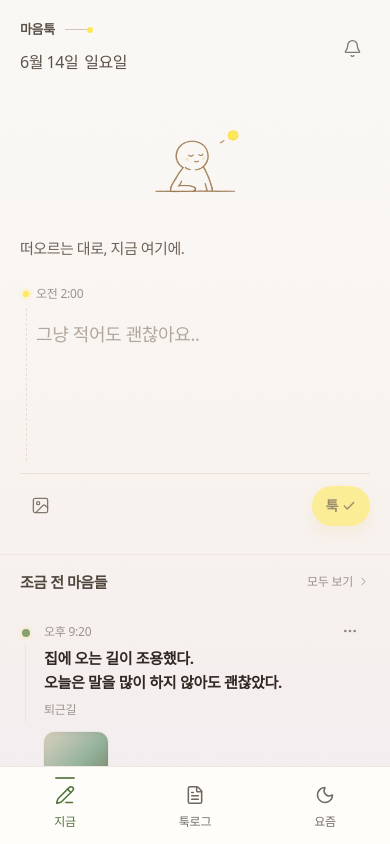
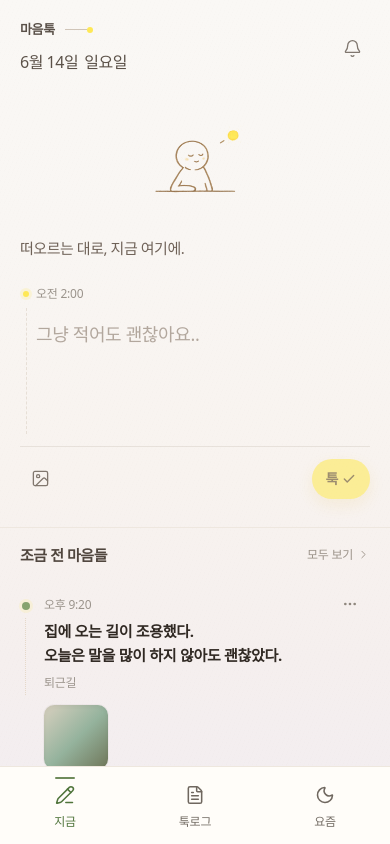
Before and after one commit to ojhdream/maeumtuk, a React (Vite) app: page / in a window 390 px wide. Built offline with nearby package versions, Linux system fonts and the light colour scheme; a web font is replaced by a local one.

Commit message:
Tune mobile composer focus spacing

```diff
--- a/src/App.jsx
+++ b/src/App.jsx
@@ -1074,7 +1074,7 @@ function NowFlowItem({ item, sequence, isLatest = false, onAddDetails, onEdit, o
 
 function NowTab({ todayLogs, recentLogs, onAddLog, onAddDetails, onEditLog, onDeleteLog, onHideWritingExample, onShowSaved }) {
   const noteGuide = "그냥 적어도 괜찮아요..";
-  const minDraftHeight = 135;
+  const minDraftHeight = 108;
   const maxDraftHeight = 270;
   const [draft, setDraft] = useState("");
   const [photoData, setPhotoData] = useState(null);
@@ -1231,7 +1231,7 @@ function NowTab({ todayLogs, recentLogs, onAddLog, onAddDetails, onEditLog, onDe
                 if (lengthNotice) setLengthNotice(false);
                 if (emptyNotice) setEmptyNotice(false);
               }}
-              className="maeumtuk-draft-input relative z-[1] min-h-[135px] max-h-[270px] w-full resize-none overflow-y-auto bg-transparent px-0 py-0 text-[18px] font-normal leading-[45px] tracking-[-0.02em] text-[#29241f] outline-none [scrollbar-width:none] [&::-webkit-scrollbar]:hidden"
+              className="maeumtuk-draft-input relative z-[1] min-h-[108px] max-h-[270px] w-full resize-none overflow-y-auto bg-transparent px-0 py-0 text-[18px] font-normal leading-[45px] tracking-[-0.02em] text-[#29241f] outline-none [scrollbar-width:none] [&::-webkit-scrollbar]:hidden"
               placeholder=""
               aria-label="지금 이 순간의 마음 작성"
               maxLength={301}
--- a/src/index.css
+++ b/src/index.css
@@ -118,6 +118,16 @@ button,
   opacity: 0;
 }
 
+.maeumtuk-draft-input {
+  appearance: none;
+  -webkit-appearance: none;
+  background-color: transparent;
+}
+
+.maeumtuk-draft-input:focus {
+  background-color: transparent;
+}
+
 .maeumtuk-now-row {
   transition:
     background-color 0.2s ease,
@@ -164,7 +174,7 @@ button,
 }
 
 .maeumtuk-keyboard-open .maeumtuk-phone:has(.maeumtuk-draft-input:focus) .maeumtuk-scroll {
-  padding-bottom: calc(176px + env(safe-area-inset-bottom));
+  padding-bottom: calc(96px + env(safe-area-inset-bottom));
 }
 
 .maeumtuk-save-screen {
```
